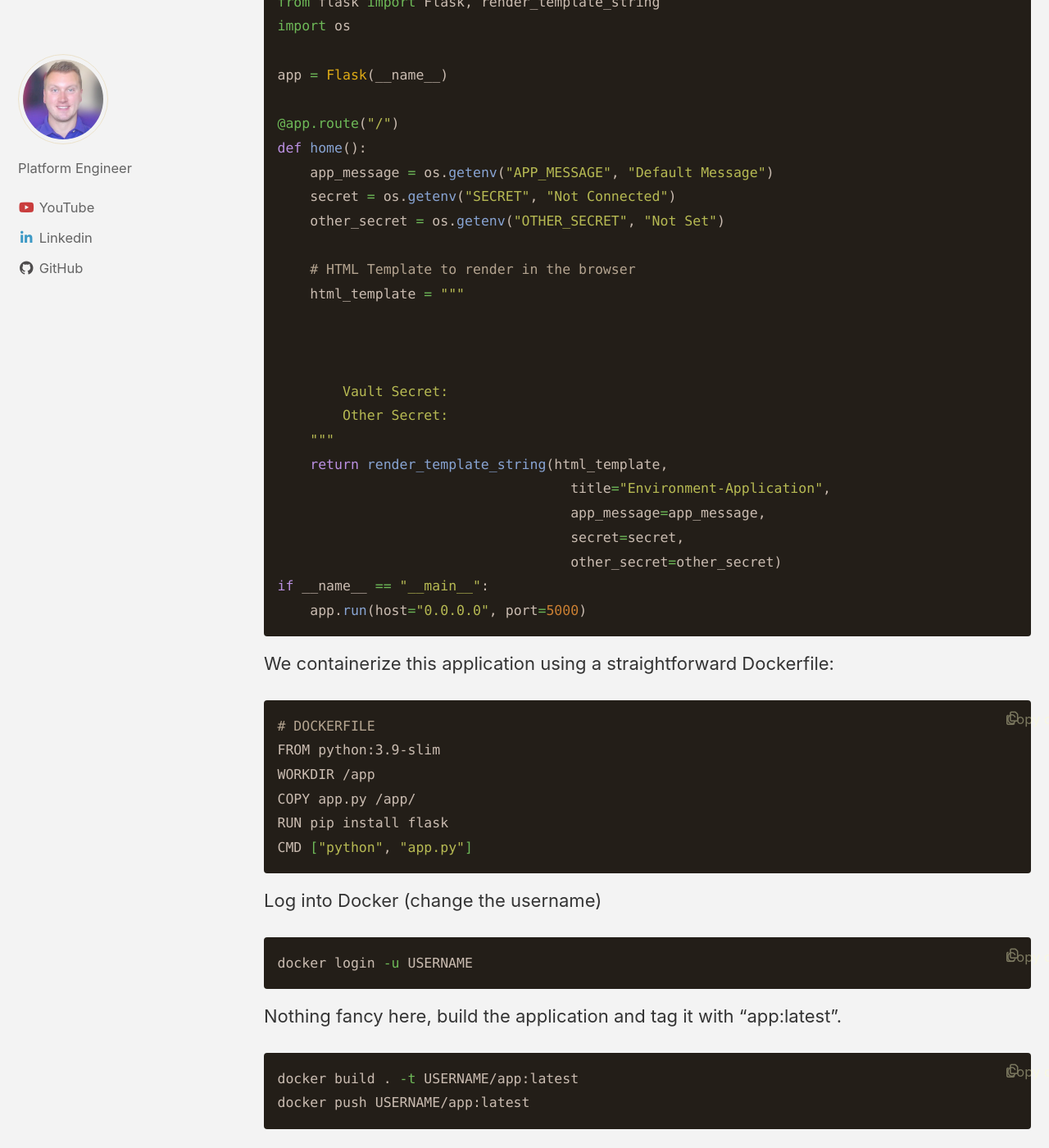
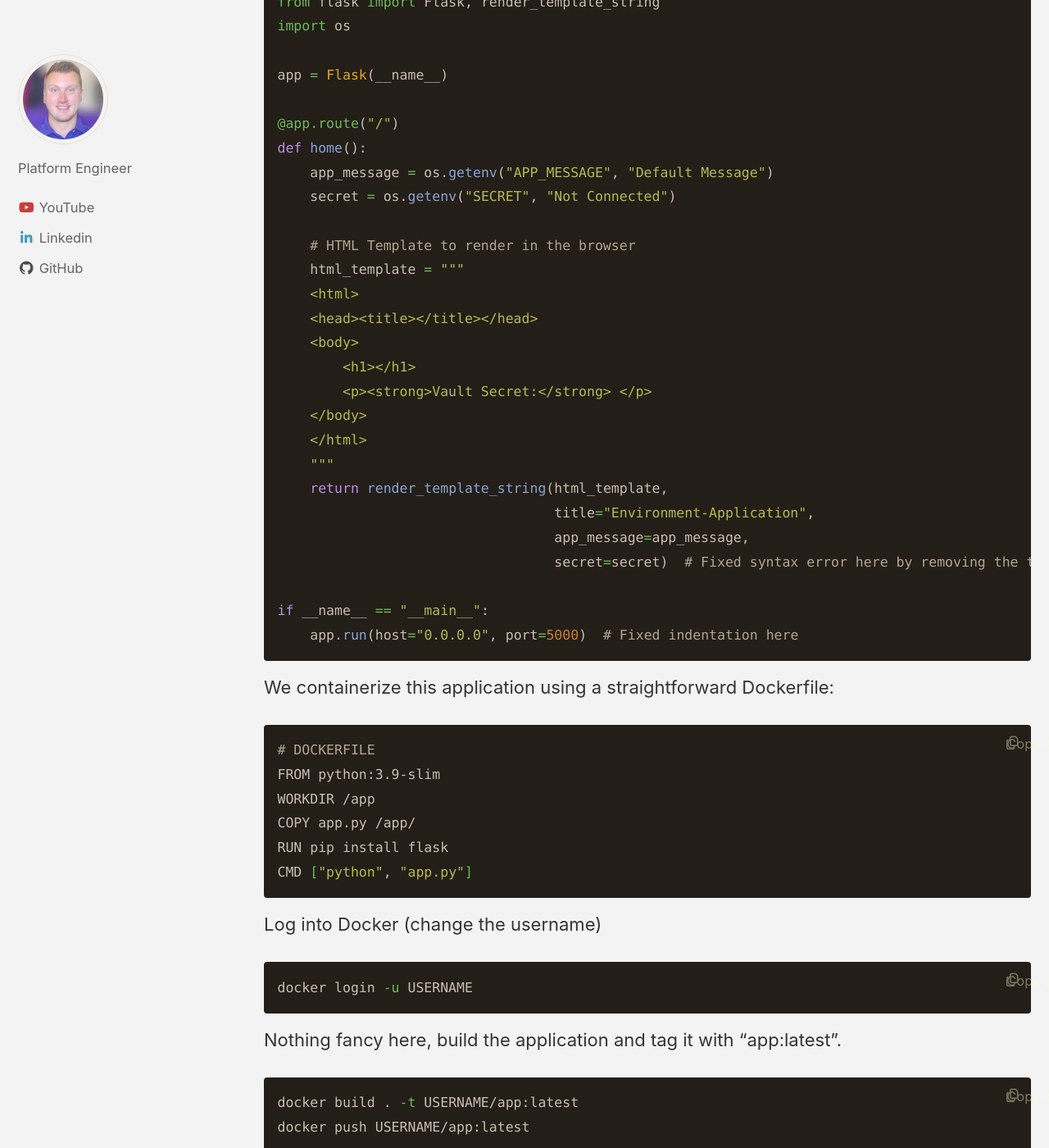
Before and after one commit to Matcham89/chrismatcham-dev, a Jekyll site: the page built from _posts/2024-12-21-Hands-On-Kubernetes-Part 1-Deploying-Kind.md, in a window 1280 px wide and 1400 px high, scrolled down 3655 px. Shown: the whole window at 82% size. Built offline with Jekyll 4.4.1, drawn with Linux system fonts in a browser that asks for light colours; cached includes are drawn as plain includes; some of the changed text lies outside the part shown.

Commit message:
fix: python app

````diff
--- a/_posts/2024-12-21-Hands-On-Kubernetes-Part 1-Deploying-Kind.md
+++ b/_posts/2024-12-21-Hands-On-Kubernetes-Part 1-Deploying-Kind.md
@@ -127,23 +127,24 @@ app = Flask(__name__)
 def home():
     app_message = os.getenv("APP_MESSAGE", "Default Message")
     secret = os.getenv("SECRET", "Not Connected")
-    other_secret = os.getenv("OTHER_SECRET", "Not Set")
 
     # HTML Template to render in the browser
     html_template = """
-    {{ title }}
-
-        {{ app_message }}
-        Vault Secret: {{ secret }}
-        Other Secret: {{ other_secret }}
+    <html>
+    <head><title>{{ title }}</title></head>
+    <body>
+        <h1>{{ app_message }}</h1>
+        <p><strong>Vault Secret:</strong> {{ secret }}</p>
+    </body>
+    </html>
     """
     return render_template_string(html_template,
-                                    title="Environment-Application",
-                                    app_message=app_message,
-                                    secret=secret,
-                                    other_secret=other_secret)
+                                  title="Environment-Application",
+                                  app_message=app_message,
+                                  secret=secret)  # Fixed syntax error here by removing the trailing comma
+
 if __name__ == "__main__":
-    app.run(host="0.0.0.0", port=5000)
+    app.run(host="0.0.0.0", port=5000)  # Fixed indentation here
 ```
 
 We containerize this application using a straightforward Dockerfile:
@@ -180,7 +181,7 @@ With our application containerized, we can deploy it to our cluster.
 
 Create the following files:
 ```sh
-mkdir app-a && touch app-a/deployment.yaml && touch app-a/service.yaml
+mkdir app && touch app/deployment.yaml && touch app/service.yaml
 
 mkdir ingress && touch ingress/default.yaml
 ```
@@ -220,10 +221,10 @@ Service manifest:
 apiVersion: v1
 kind: Service
 metadata:
-  name: app-a
+  name: app
 spec:
   selector:
-    app: app-a
+    app: app
   ports:
   - protocol: TCP
     port: 80
@@ -263,14 +264,14 @@ metadata:
 spec:
   ingressClassName: nginx
   rules:
-  - host: app-a.local
+  - host: app.local
     http:
       paths:
       - path: /
         pathType: Prefix
         backend:
           service:
-            name: app-a
+            name: app
             port:
               number: 80
 ```
@@ -324,7 +325,7 @@ The last step is to update our `/etc/hosts` file to route traffic to our applica
 sudo vim /etc/hosts
 
 # local k8s dev
-172.18.0.6 app-a.local
+172.18.0.6 app.local
 ```
 
 *(Be sure to update the IP address with the output from your controller)*
@@ -343,7 +344,7 @@ At this point, we have:
 You can now access the applications by curling it:
 
 ```sh
-curl app-a.local
+curl app.local
 ```
 
 ```sh
````
Also changed, not shown: other parts of _posts/2024-12-21-Hands-On-Kubernetes-Part 1-Deploying-Kind.md (+5 -5 lines).
